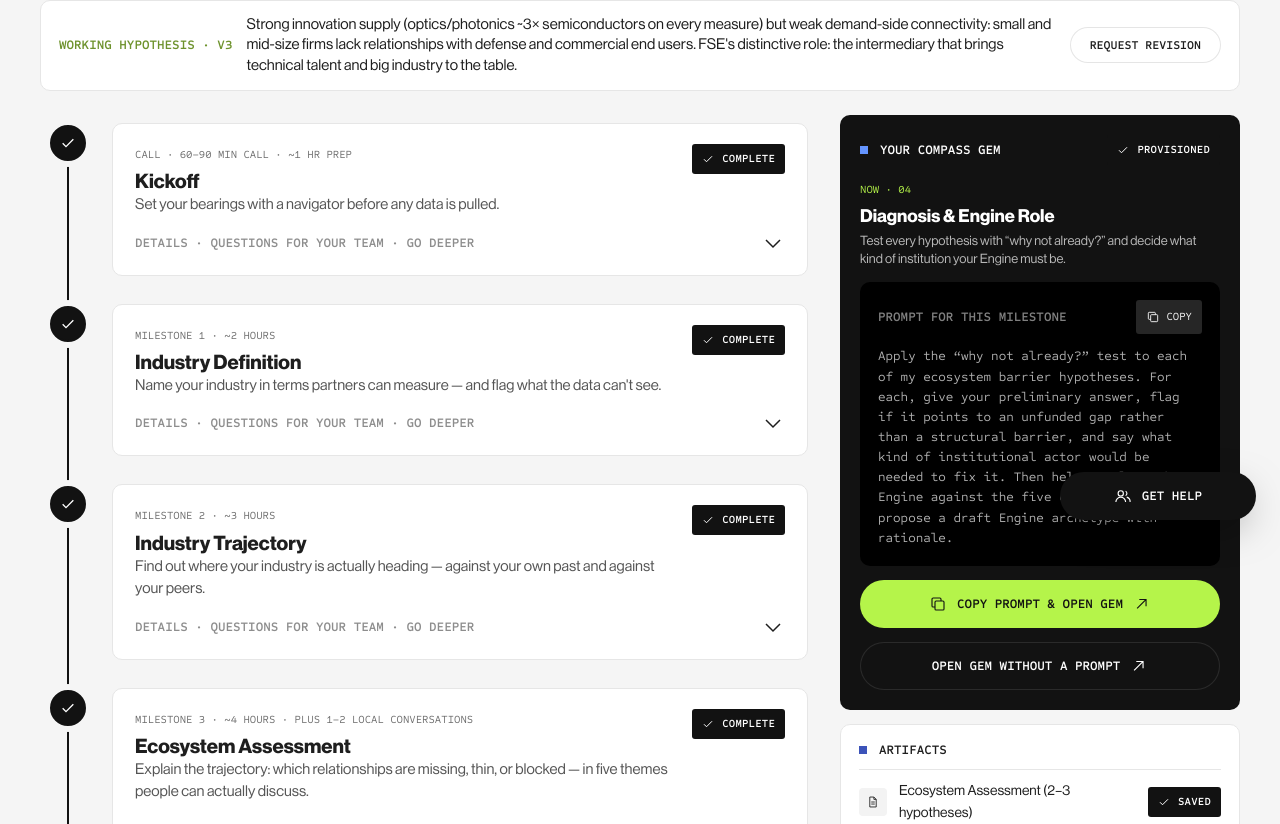
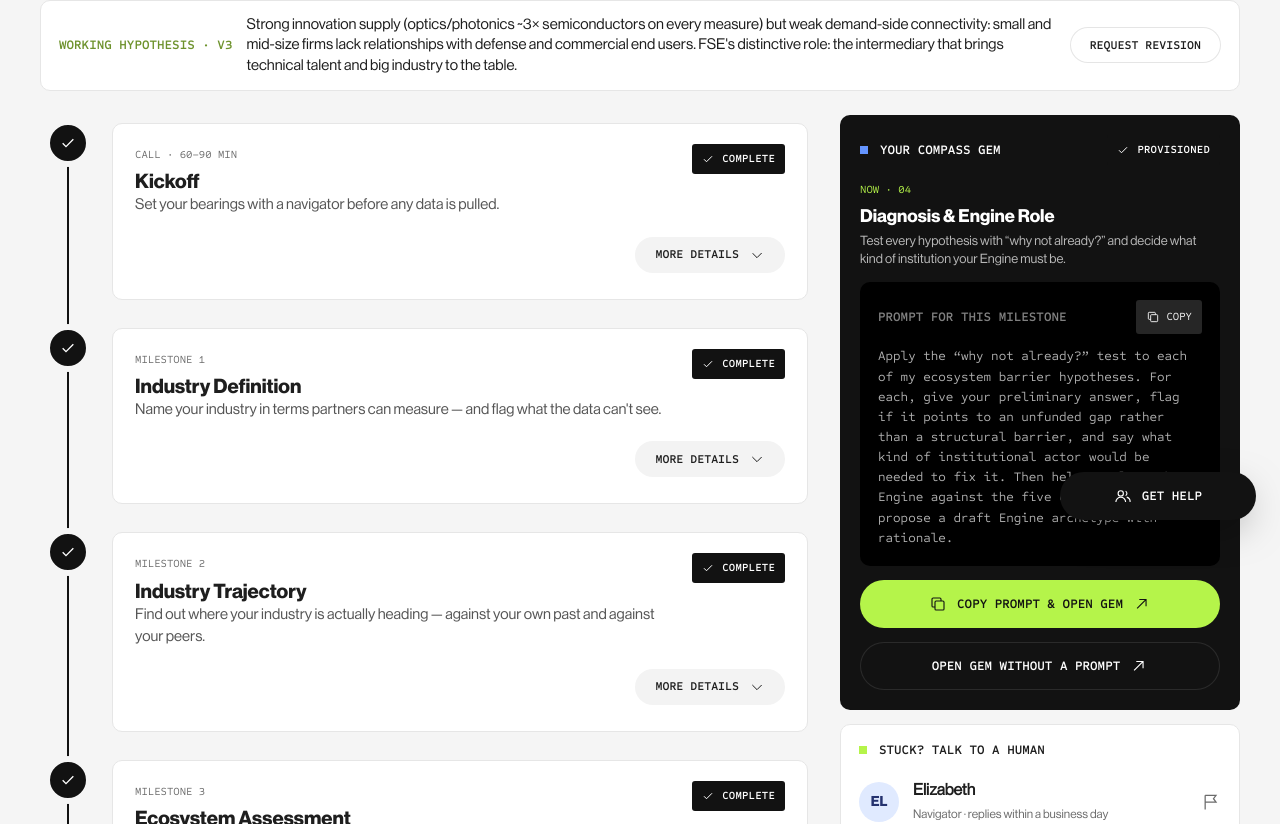
Before and after one commit to uxhawk/the-builder-platform, a React (Vite) app: page /engine/florida-semiconductor in a window 1280 px wide. Shown: the part 256-1080 px from the top of the page. Built offline with nearby package versions, Linux system fonts and the light colour scheme.

Commit message:
timeline and accordion updates

```diff
--- a/src/compass/data/milestones.ts
+++ b/src/compass/data/milestones.ts
@@ -41,7 +41,7 @@ export const MILESTONES: Milestone[] = [
     id: "m0", code: "00", title: "Kickoff", shortTitle: "Kickoff", kind: "bookend", color: "sky-blue", humanLabel: "Call with your Navigator + strategist",
     purpose: "Set your bearings with a navigator before any data is pulled.",
     leaveWith: "A configuration summary (industry codes, geography, peers), a first working hypothesis, a declared deadline, and a team that can carry the work.",
-    time: "60–90 min call · ~1 hr prep", artifact: "Compass configuration summary",
+    time: "60–90 min", artifact: "Compass configuration summary",
     prepare: [
       "Gather what you already have: NSF proposal, strategic plan, any regional studies or industry definitions.",
       "List the industries you think you're in — in your own words. NAICS codes are optional; we translate together.",
--- a/src/components/Interactive.tsx
+++ b/src/components/Interactive.tsx
@@ -70,11 +70,15 @@ export function Checkbox({ checked, onChange, label, disabled }: { checked: bool
 }
 
 /* ---------- Generic disclosure (“revealed complexity”) ---------- */
-export function Disclosure({ summary, children, defaultOpen = false, className = "" }: { summary: ReactNode; children: ReactNode; defaultOpen?: boolean; className?: string }) {
+/* `toggle` swaps the bare chevron for a small labelled button (“More details” / “Hide details”). */
+export function Disclosure({ summary, children, defaultOpen = false, className = "", toggle }: { summary?: ReactNode; children: ReactNode; defaultOpen?: boolean; className?: string; toggle?: { closed: string; open: string } }) {
   const [open, setOpen] = useState(defaultOpen);
   return (
     <div className={className}>
-      <button type="button" className="services-title" aria-expanded={open} onClick={() => setOpen(!open)}>{summary}<ChevronDown /></button>
+      <button type="button" className="services-title" aria-expanded={open} onClick={() => setOpen(!open)}>
+        {summary}
+        {toggle ? <span className="button small disclosure-toggle">{open ? toggle.open : toggle.closed}<ChevronDown /></span> : <ChevronDown />}
+      </button>
       {open && <div className="anim-in" style={{ paddingTop: 12 }}>{children}</div>}
     </div>
   );
--- a/src/pages/GemFirstPortal.tsx
+++ b/src/pages/GemFirstPortal.tsx
@@ -7,7 +7,7 @@ import { useProgress, type Progress } from "../compass/state/progress";
 import { StressTest } from "../compass/components/StressTest";
 import { Button, Notice, StatusPill } from "../components/Primitives";
 import { CopyButton, Disclosure } from "../components/Interactive";
-import { ArrowUpRight, Calendar, Check, Copy, Doc, Flag, Info, Lock, Users } from "../components/Icons";
+import { ArrowUpRight, Calendar, Check, Copy, Flag, Info, Lock, Users } from "../components/Icons";
 import { useHelp } from "../components/HelpDrawer";
 import { LINKS } from "../config";
 import NotFound from "./NotFound";
@@ -92,14 +92,6 @@ function Page({ slug }: { slug: string }) {
               <Button variant="outline on-dark" full href={gemHref} external disabled={!engine.gemUrl} icon={<ArrowUpRight width={16} height={16} />}>Open Gem without a prompt</Button>
             </div>
             <div className="gem-side">
-              <div className="badge-title"><span className="square deep-blue" /><span className="badge-text">Artifacts</span></div>
-              {MILESTONES.filter((m) => progress.isComplete(m.id)).slice(-3).reverse().map((m) => (
-                <div className="artifact-row" key={m.id}><span className="doc"><Doc /></span><span>{m.artifact}</span><span className="status-pill done"><Check />Saved</span></div>
-              ))}
-              {progress.state.completed.length === 0 && <span className="fine-print" style={{ color: "#6b6b6b" }}>Each milestone writes one artifact to your Drive folder.</span>}
-              {engine.driveUrl && <a className="arrow-link" href={engine.driveUrl}><span className="arrow-link-text">Open Drive folder</span></a>}
-            </div>
-            <div className="gem-side">
               <div className="badge-title"><span className="square evergreen" /><span className="badge-text">Stuck? Talk to a human</span></div>
               <button type="button" className="help-row" onClick={() => help.open({ engine, milestone: cur.title })} style={{ width: "100%", textAlign: "left" }}>
                 <span className="avatar">{engine.navigator.name.slice(0, 2).toUpperCase()}</span>
@@ -137,7 +129,7 @@ function Step({ m, engine, progress, onOpenGem }: { m: Milestone; engine: Return
         <div className="gf-card">
           <div className="gf-title-row">
             <div>
-              <div className="gf-kicker">{isHuman ? "Call" : `Milestone ${idx}`} · {m.time}</div>
+              <div className="gf-kicker">{isHuman ? "Call" : `Milestone ${idx}`}{m.id === "m0" && ` · ${m.time}`}</div>
               <div className="gf-title">{m.title}</div>
               <div className="milestone-purpose">{m.purpose}</div>
             </div>
@@ -173,11 +165,20 @@ function Step({ m, engine, progress, onOpenGem }: { m: Milestone; engine: Return
           {status === "review" && <Notice tone="magenta" icon="users" title="Unlocks after navigator review">The diagnosis goes to a human first. That's the one hard gate in the Compass.</Notice>}
 
           {status !== "locked" && (
-            <Disclosure defaultOpen={hash === `#${m.id}`} summary={<span className="badge-text muted">Details · questions for your team · go deeper</span>}>
+            <Disclosure defaultOpen={hash === `#${m.id}`} toggle={{ closed: "More details", open: "Hide details" }} summary={<span className="badge-text gf-hint">Takeaways · questions for your team · go deeper</span>}>
+              {/* Three sections, headed with the same three words as the toggle label. */}
               <div className="stack gap-l">
-                <div className="fact"><span className="fact-label">You'll leave with</span><span className="fact-value">{m.leaveWith}</span></div>
-                <ul className="question-bank">{m.questions.map((q) => <li key={q}>{q}</li>)}</ul>
-                <div className="chip-row">{m.deeper.map((s) => { const t = learnBySlug(s); return t ? <Link key={s} className="chip" to={`/learn/${s}`} state={here}><Info width={14} height={14} />{t.title}</Link> : null; })}</div>
+                <section className="stack">
+                  <div className="fact"><span className="fact-label">You'll leave with</span><span className="fact-value">{m.leaveWith}</span></div>
+                </section>
+                <section className="stack">
+                  <span className="badge-text muted">Questions for your team</span>
+                  <ul className="question-bank">{m.questions.map((q) => <li key={q}>{q}</li>)}</ul>
+                </section>
+                <section className="stack">
+                  <span className="badge-text muted">Go deeper</span>
+                  <div className="chip-row">{m.deeper.map((s) => { const t = learnBySlug(s); return t ? <Link key={s} className="chip" to={`/learn/${s}`} state={here}><Info width={14} height={14} />{t.title}</Link> : null; })}</div>
+                </section>
                 {status === "done" && <button type="button" className="arrow-link" onClick={() => progress.uncomplete(m.id)}><span className="arrow-link-text">Reopen</span></button>}
               </div>
             </Disclosure>
--- a/src/styles/gemfirst.css
+++ b/src/styles/gemfirst.css
@@ -36,6 +36,13 @@
 .gf-step.locked .gf-card .milestone-purpose { color: #8a8a8a; }
 .gf-title-row { display: flex; justify-content: space-between; align-items: flex-start; gap: 16px; }
 .gf-title-row > div:first-child { min-width: 0; } /* text column wraps; the pill keeps its size */
+/* Disclosure row: whole row is the hit target; darkens on hover, with a labelled button instead of a bare chevron */
+.gf-card .services-title { width: calc(100% + 24px); margin: 0 -12px; padding: 6px 12px; border-radius: var(--border-radius--small); transition: background-color var(--motion--fast); }
+.gf-hint { opacity: 0; transition: opacity var(--motion--fast); } /* what's inside — revealed on hover/focus only */
+.gf-card .services-title:hover .gf-hint, .gf-card .services-title:focus-visible .gf-hint { opacity: 1; }
+.gf-card .services-title:hover { background: color-mix(in srgb, var(--colors-brand--evergreen) 28%, transparent); }
+.gf-card .services-title:hover .disclosure-toggle { background: var(--colors-brand--evergreen); }
+.disclosure-toggle .icon { width: 16px; height: 16px; }
 .gf-title { font-family: var(--typefaces--heading-bold); font-size: var(--typography--h5-size); line-height: 1.2; }
 .gf-kicker { font-family: var(--typefaces--secondary); font-size: 11px; text-transform: uppercase; color: #6b6b6b; margin-bottom: 4px; }
 
```
